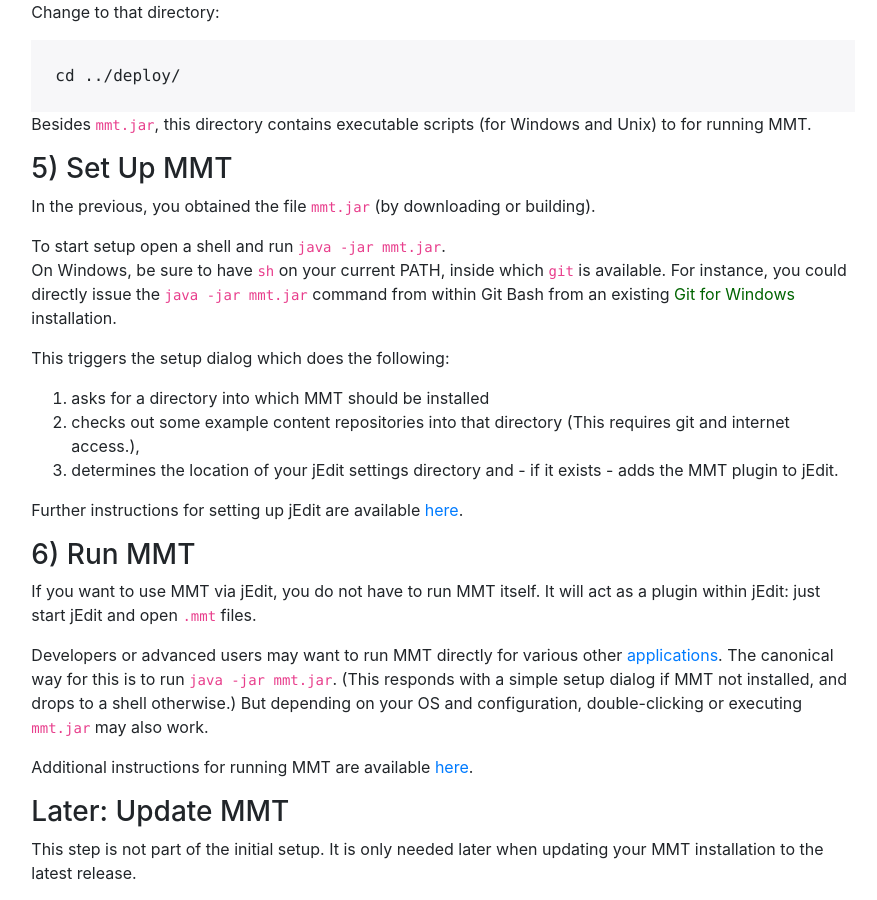
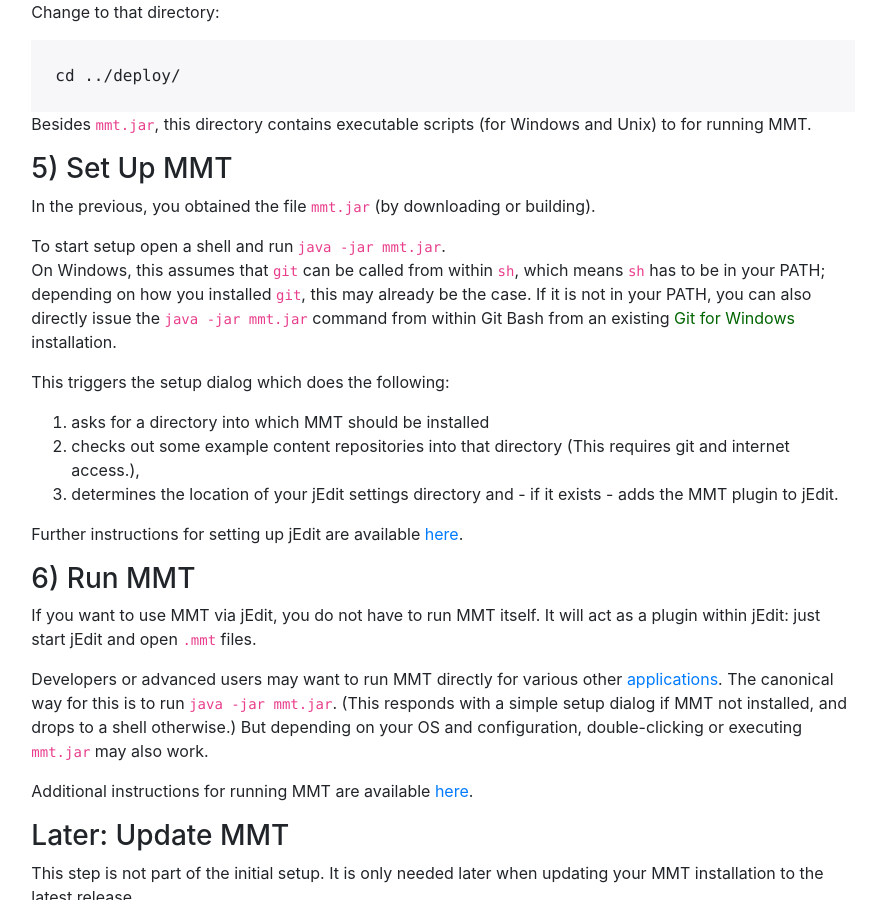
Before and after one commit to UniFormal/uniformal.github.io, a Jekyll site: the page built from doc/setup/index.md, in a window 1280 px wide and 900 px high, scrolled down 1474 px. Shown: the whole window, without its empty margins (197-1074 px from the left). Built offline with Jekyll 4.4.1, drawn with Linux system fonts in a browser that asks for light colours; some of the changed text lies outside the part shown.

Commit message:
Update index.md

```diff
--- a/doc/setup/index.md
+++ b/doc/setup/index.md
@@ -79,7 +79,7 @@ Besides `mmt.jar`, this directory contains executable scripts (for Windows and U
 In the previous, you obtained the file `mmt.jar` (by downloading or building).
 
 To start setup open a shell and run `java -jar mmt.jar`.<br>
-On Windows, be sure to have `sh` on your current PATH, inside which `git` is available. For instance, you could directly issue the `java -jar mmt.jar` command from within Git Bash from an existing [Git for Windows](https://gitforwindows.org/) installation.
+On Windows, this assumes that `git` can be called from within `sh`, which means `sh` has to be in your PATH; depending on how you installed `git`, this may already be the case. If it is not in your PATH, you can also directly issue the `java -jar mmt.jar` command from within Git Bash from an existing [Git for Windows](https://gitforwindows.org/) installation.
 
 This triggers the setup dialog which does the following:
 
```
Also changed, not shown: other parts of doc/setup/index.md (+1 -1 lines).
